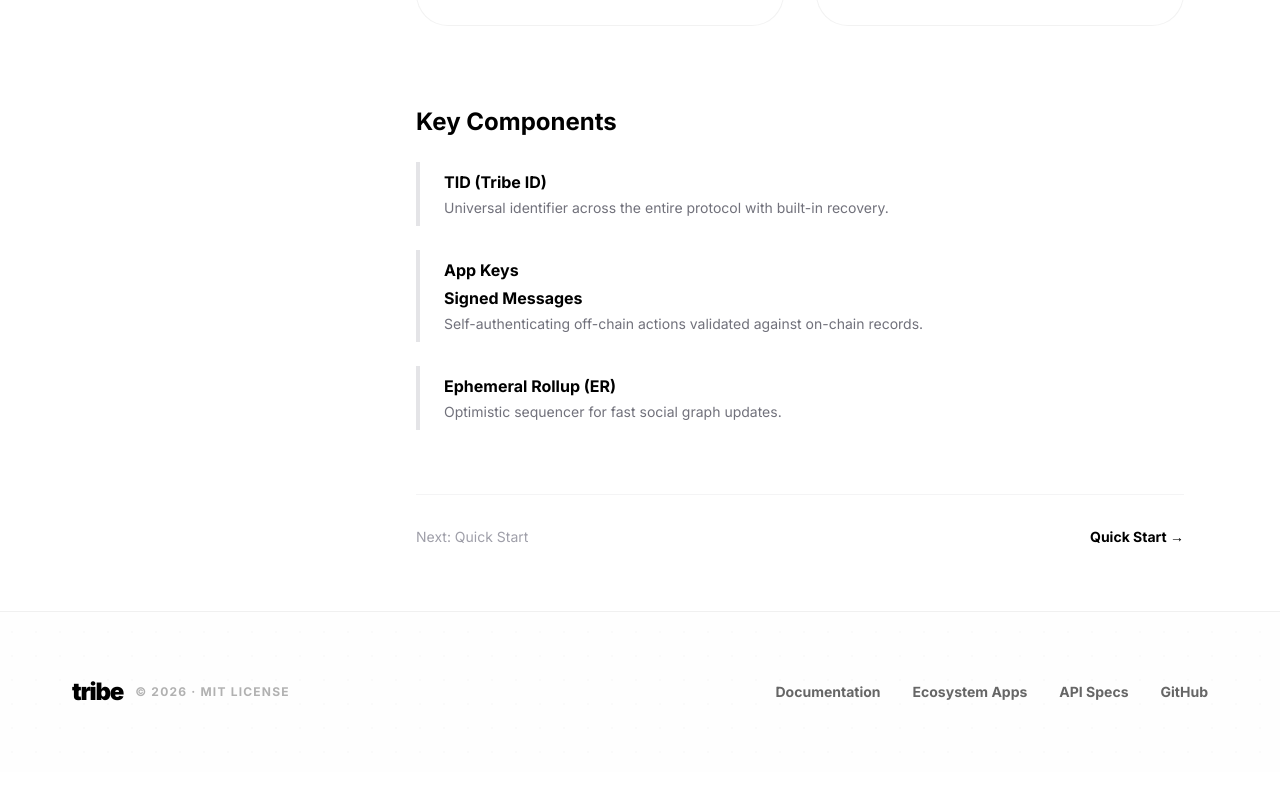
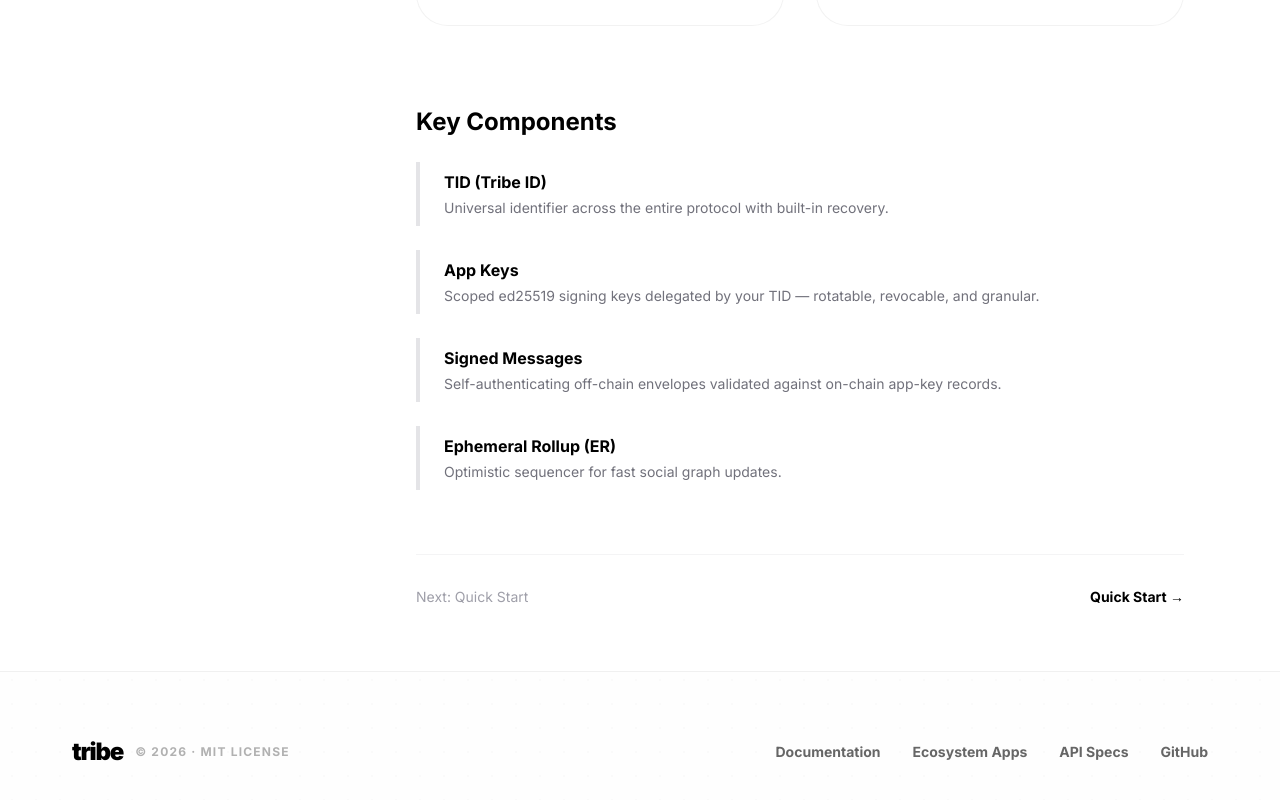
Before and after one commit to chaalpritam/tribeprotocol.xyz, a Next.js app: page /docs in a window 1280 px wide. Shown: the part 916-1716 px from the top of the page. Before the commit the page ends 1688 px from the top, so only its background shows below. Built offline with nearby package versions, Linux system fonts and the light colour scheme.

Commit message:
docs: add docs layout metadata template and expand overview
Set title template for all doc pages and flesh out app keys and signed-message descriptions on the overview.

```diff
--- a/app/docs/layout.tsx
+++ b/app/docs/layout.tsx
@@ -1,6 +1,16 @@
+import type { Metadata } from "next";
 import {
   Search
 } from "lucide-react";
+
+export const metadata: Metadata = {
+  title: {
+    default: "Docs",
+    template: "%s · Docs · Tribe Protocol",
+  },
+  description:
+    "Developer documentation for Tribe Protocol — TID identity, social graph, Ephemeral Rollup, hub API, SDK reference, and running a node.",
+};
 
 export default function DocsLayout({
   children,
--- a/app/docs/page.tsx
+++ b/app/docs/page.tsx
@@ -1,9 +1,16 @@
+import type { Metadata } from "next";
 import {
   ShieldCheck,
   Share2,
   Zap,
   Users
 } from "lucide-react";
+
+export const metadata: Metadata = {
+  title: "Overview",
+  description:
+    "Tribe Protocol overview — on-chain identity, delegated app keys, .tribe usernames, social graph with ER, hub registration, and signed message storage.",
+};
 
 export default function DocsOverview() {
   return (
@@ -62,8 +69,11 @@ export default function DocsOverview() {
         </div>
         <div className="border-l-4 border-zinc-200 pl-6 py-2">
           <h4 className="font-bold mb-1">App Keys</h4>
+          <p className="text-sm text-zinc-500">Scoped ed25519 signing keys delegated by your TID — rotatable, revocable, and granular.</p>
+        </div>
+        <div className="border-l-4 border-zinc-200 pl-6 py-2">
           <h4 className="font-bold mb-1">Signed Messages</h4>
-          <p className="text-sm text-zinc-500">Self-authenticating off-chain actions validated against on-chain records.</p>
+          <p className="text-sm text-zinc-500">Self-authenticating off-chain envelopes validated against on-chain app-key records.</p>
         </div>
         <div className="border-l-4 border-zinc-200 pl-6 py-2">
           <h4 className="font-bold mb-1">Ephemeral Rollup (ER)</h4>
```
